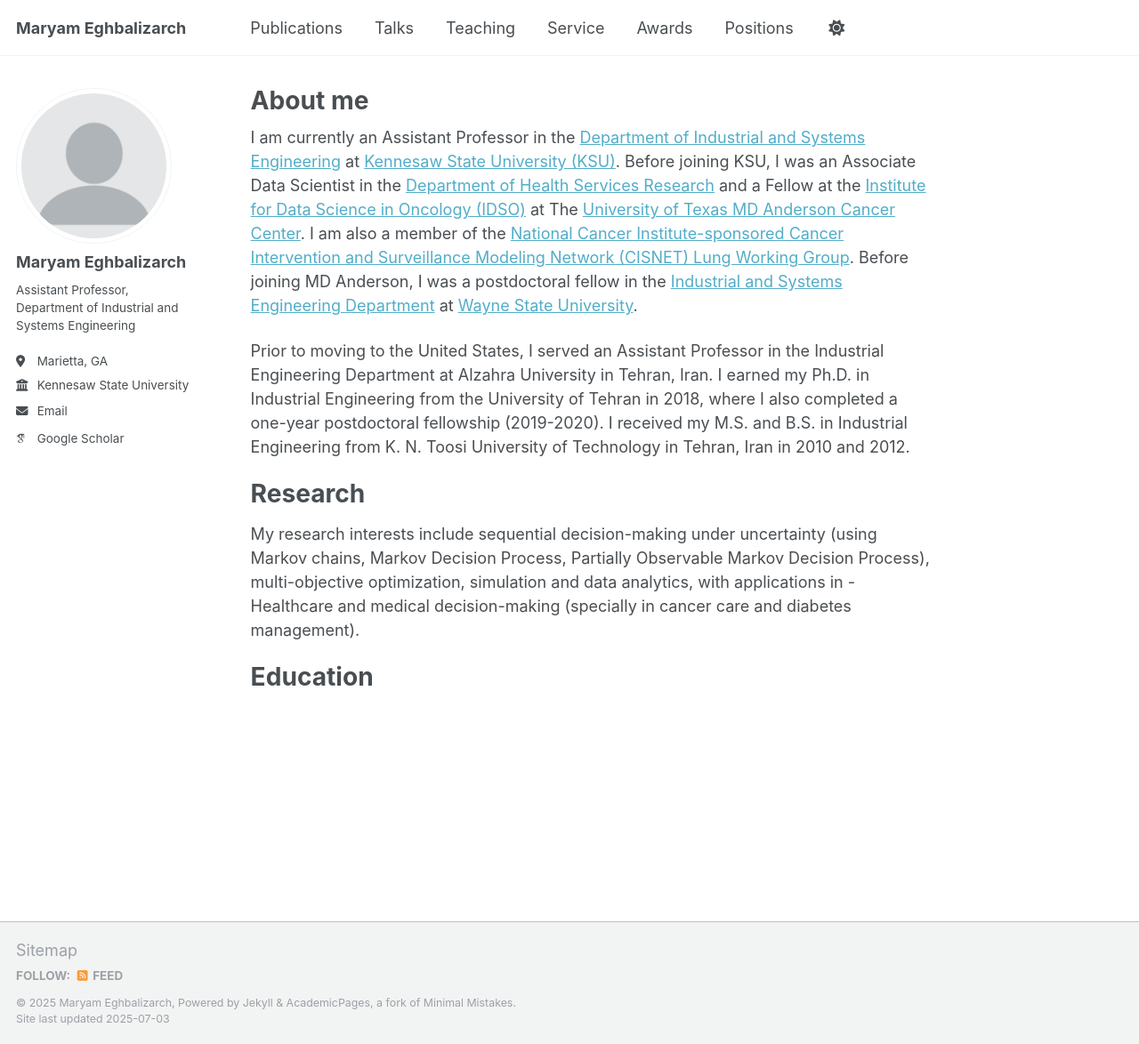
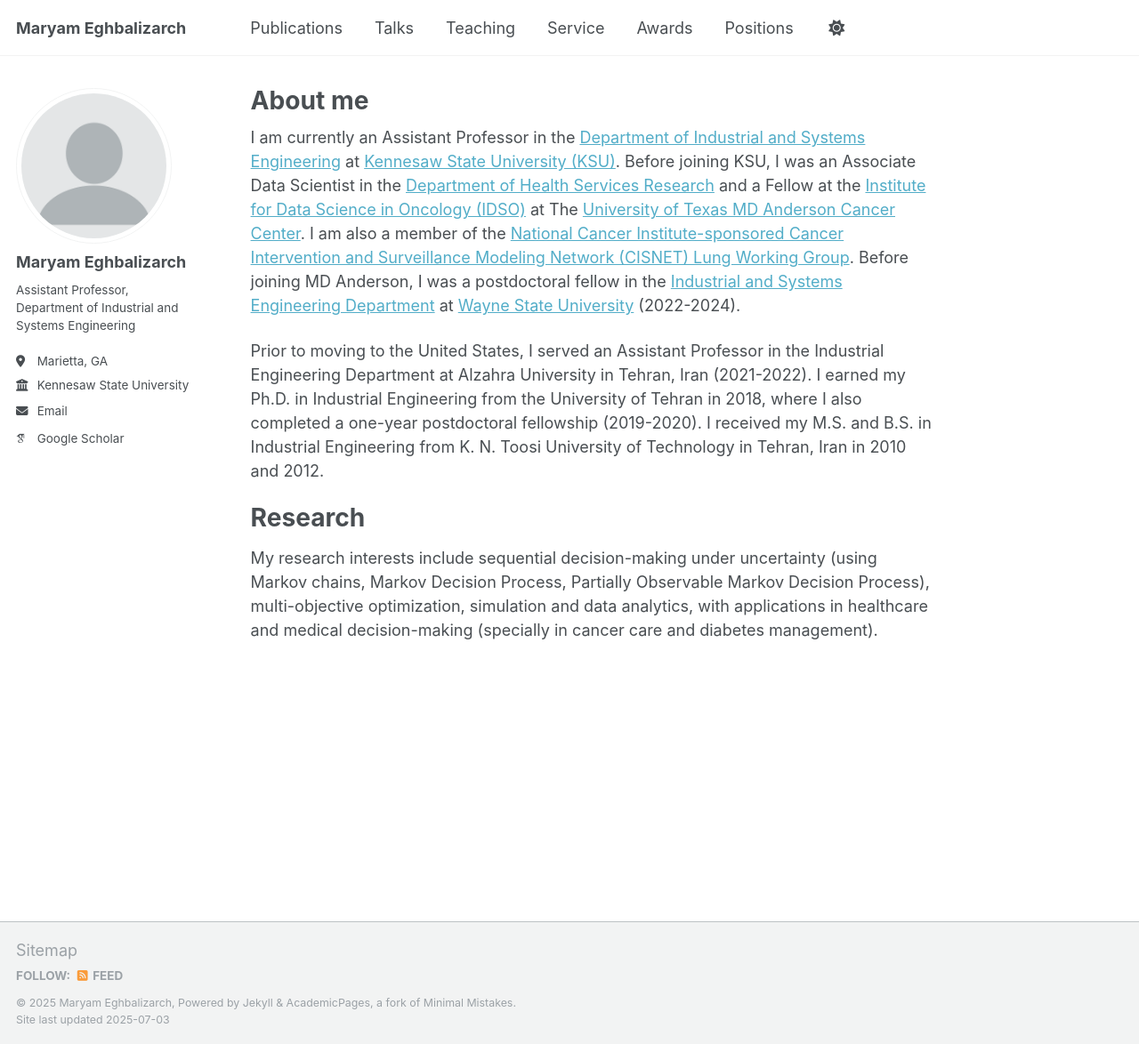
Before and after one commit to meghbalizarch/meghbalizarch.github.io, a Jekyll site: the page built from _pages/about.md, in a window 1280 px wide and 1174 px high. Shown: the whole window at 89% size. Built offline with Jekyll 4.4.1, drawn with Linux system fonts in a browser that asks for light colours; some web fonts are replaced; a script that is not in the unit is left out.

Commit message:
Update about.md

```diff
--- a/_pages/about.md
+++ b/_pages/about.md
@@ -7,13 +7,10 @@ redirect_from:
   - /about.html
 ---
 
-I am currently an Assistant Professor in the [Department of Industrial and Systems Engineering](https://www.kennesaw.edu/spceet/academics/industrial-systems-engineering/index.php) at [Kennesaw State University (KSU)](https://www.kennesaw.edu/). Before joining KSU, I was an Associate Data Scientist in the [Department of Health Services Research](https://www.mdanderson.org/research/departments-labs-institutes/departments-divisions/health-services-research.html) and a Fellow at the [Institute for Data Science in Oncology (IDSO)](https://www.mdanderson.org/research/departments-labs-institutes/institutes/institute-for-data-science-in-oncology.html) at The [University of Texas MD Anderson Cancer Center](https://www.mdanderson.org/). I am also a member of the [National Cancer Institute-sponsored Cancer Intervention and Surveillance Modeling Network (CISNET) Lung Working Group](https://cisnet.cancer.gov/lung/). Before joining MD Anderson, I was a postdoctoral fellow in the [Industrial and Systems Engineering Department](https://engineering.wayne.edu/industrial-systems) at [Wayne State University](https://wayne.edu/).
+I am currently an Assistant Professor in the [Department of Industrial and Systems Engineering](https://www.kennesaw.edu/spceet/academics/industrial-systems-engineering/index.php) at [Kennesaw State University (KSU)](https://www.kennesaw.edu/). Before joining KSU, I was an Associate Data Scientist in the [Department of Health Services Research](https://www.mdanderson.org/research/departments-labs-institutes/departments-divisions/health-services-research.html) and a Fellow at the [Institute for Data Science in Oncology (IDSO)](https://www.mdanderson.org/research/departments-labs-institutes/institutes/institute-for-data-science-in-oncology.html) at The [University of Texas MD Anderson Cancer Center](https://www.mdanderson.org/). I am also a member of the [National Cancer Institute-sponsored Cancer Intervention and Surveillance Modeling Network (CISNET) Lung Working Group](https://cisnet.cancer.gov/lung/). Before joining MD Anderson, I was a postdoctoral fellow in the [Industrial and Systems Engineering Department](https://engineering.wayne.edu/industrial-systems) at [Wayne State University](https://wayne.edu/) (2022-2024).
 
-Prior to moving to the United States, I served an Assistant Professor in the Industrial Engineering Department at Alzahra University in Tehran, Iran. I earned my Ph.D. in Industrial Engineering from the University of Tehran in 2018, where I also completed a one-year postdoctoral fellowship (2019-2020). I received my M.S. and B.S. in Industrial Engineering from K. N. Toosi University of Technology in Tehran, Iran in 2010 and 2012.
+Prior to moving to the United States, I served an Assistant Professor in the Industrial Engineering Department at Alzahra University in Tehran, Iran (2021-2022). I earned my Ph.D. in Industrial Engineering from the University of Tehran in 2018, where I also completed a one-year postdoctoral fellowship (2019-2020). I received my M.S. and B.S. in Industrial Engineering from K. N. Toosi University of Technology in Tehran, Iran in 2010 and 2012.
 
 Research
 ======
-My research interests include sequential decision-making under uncertainty (using Markov chains, Markov Decision Process, Partially Observable Markov Decision Process), multi-objective optimization, simulation and data analytics, with applications in - Healthcare and medical decision-making (specially in cancer care and diabetes management).
-
-Education
-======
+My research interests include sequential decision-making under uncertainty (using Markov chains, Markov Decision Process, Partially Observable Markov Decision Process), multi-objective optimization, simulation and data analytics, with applications in healthcare and medical decision-making (specially in cancer care and diabetes management).
```
